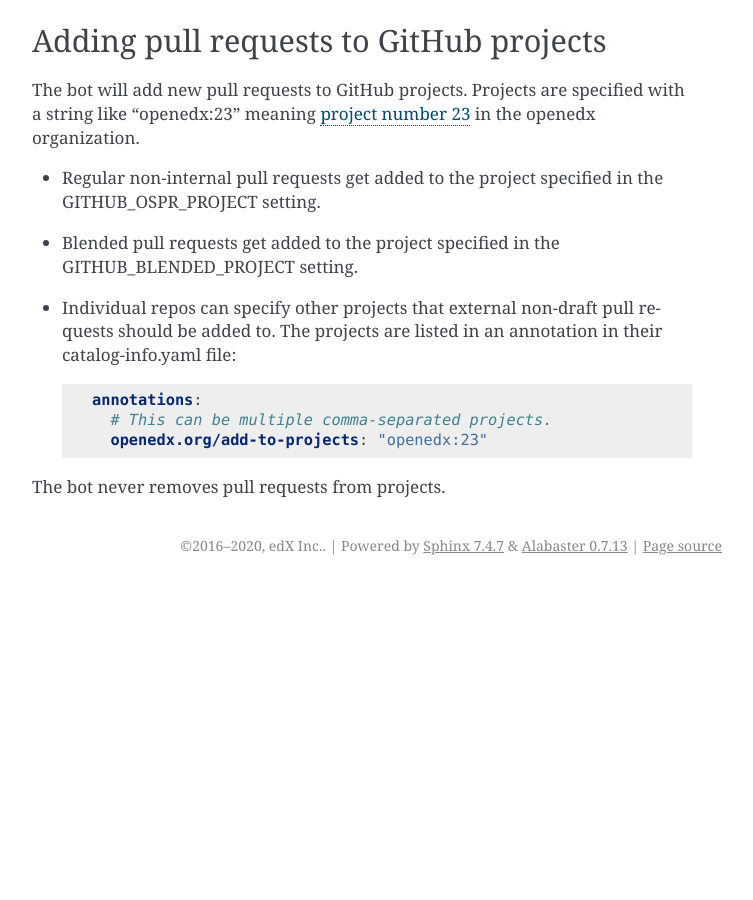
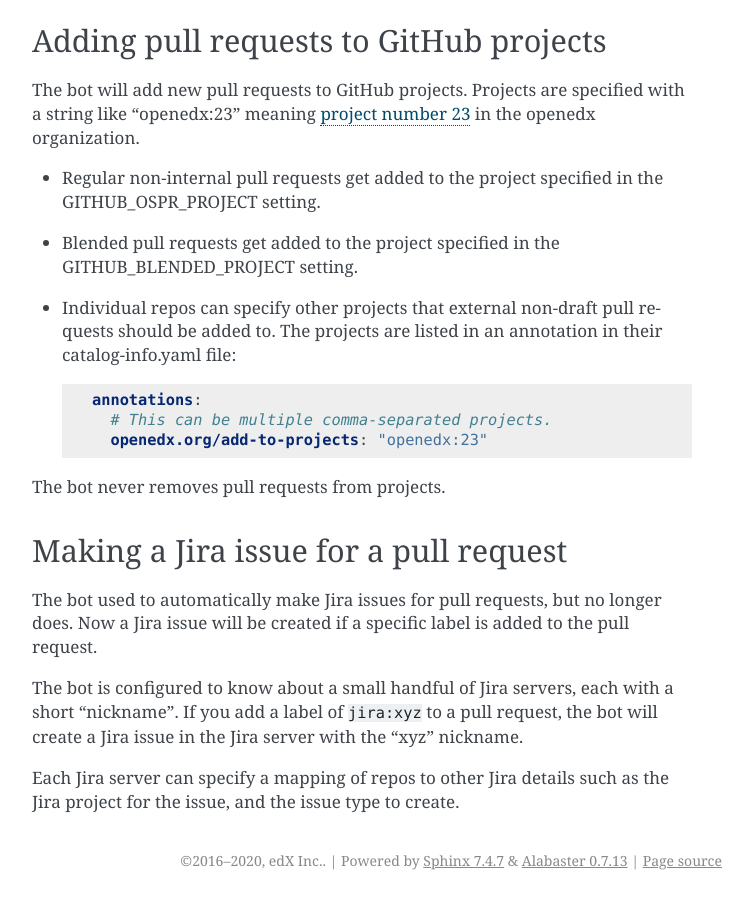
Before and after one commit to openedx/openedx-webhooks, a Sphinx documentation site: the page built from docs/details.rst, in a window 1280 px wide and 900 px high, scrolled down 1675 px. Shown: the whole window, without its empty margins (388-1141 px from the left). Built offline with Sphinx 7.4.7, drawn with Linux system fonts in a browser that asks for light colours; before the commit the page ends 2260 px from its top, so only the background shows below that; some of the changed text lies outside the part shown.

Commit message:
docs: describe the manual Jira labelling flow

```diff
--- a/docs/details.rst
+++ b/docs/details.rst
@@ -5,8 +5,8 @@
 
 .. _pr_to_jira:
 
-Making a Jira issue for a pull request
---------------------------------------
+When a pull request is opened
+-----------------------------
 
 The bot gets notifications from GitHub when a pull request is created in the
 organizations and/or repos where it is configured.  It's currently configured
@@ -113,3 +113,18 @@
         openedx.org/add-to-projects: "openedx:23"
 
 The bot never removes pull requests from projects.
+
+
+Making a Jira issue for a pull request
+--------------------------------------
+
+The bot used to automatically make Jira issues for pull requests, but no longer
+does.  Now a Jira issue will be created if a specific label is added to the
+pull request.
+
+The bot is configured to know about a small handful of Jira servers, each with
+a short "nickname".  If you add a label of ``jira:xyz`` to a pull request, the
+bot will create a Jira issue in the Jira server with the "xyz" nickname.
+
+Each Jira server can specify a mapping of repos to other Jira details such as
+the Jira project for the issue, and the issue type to create.
```
